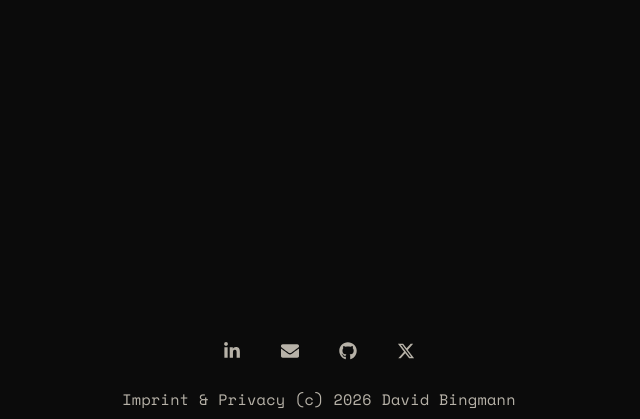
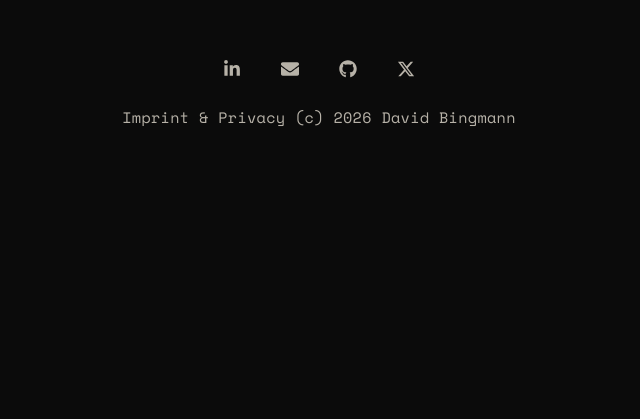
Before and after one commit to davidbingmann/davidbingmann.de, a React (Vite) app: page /projects in a window 1280 px wide. Shown: the part 803-1222 px from the top of the page, without its empty margins (321-961 px from the left). After the commit the page ends 976 px from the top, so only its background shows below. Built offline with nearby package versions, Linux system fonts and the light colour scheme.

Commit message:
Remove Semestral from projects page

```diff
--- a/src/data/projects.js
+++ b/src/data/projects.js
@@ -15,28 +15,6 @@ export const projects = [
     body: [
       'As part of a seminar at the University of Trier, I wrote this paper on humanoid robots in the context of Industry 5.0: not as a replacement for humans, but as a possible way to make industrial work more resilient, flexible, and human-centered.',
       'The paper discusses why current automation still struggles in human-designed factories, what recent robot learning research makes possible, and where the technical, economic, and regulatory limits still are. You can read the public PDF version above.',
-    ],
-  },
-  {
-    slug: 'semestral',
-    title: 'Semestral',
-    headline: 'A native macOS app for organizing university coursework.',
-    tags: ['macos', 'swiftui', 'productivity', 'university'],
-    repo: {
-      label: 'davidbingmann/Semestral',
-      href: 'https://github.com/davidbingmann/Semestral',
-    },
-    summary:
-      "For a long time I was looking for an app to organize my university life — tasks, deadlines, exams, and grades all in one place — but I could never find one that did everything I wanted, so I built my own.",
-    body: [
-      "For a long time I was looking for an app to organize my university life — tasks, deadlines, exams, and grades all in one place. I tried plenty of to-do apps, calendar apps, and study planners, but none of them combined the features I actually needed without dragging in a lot of clutter I didn't.",
-      "So I built my own. Semestral is a native macOS app, written in SwiftUI with SwiftData, designed around the way I actually plan a semester: organized by semester and module, with the same data flowing into a board, a calendar, an exam list, and a grade overview.",
-      "The Board is a classic Kanban with three columns — To Do, In Progress, Done — but with drag-and-drop between columns, deadline-based sorting, urgency-tinted cards that get redder the closer the deadline is, and recurring tasks that automatically roll over to the next occurrence when completed.",
-      "The Calendar is a month view of every task deadline and exam date, color-coded by module, so I can see at a glance where the heavy weeks are.",
-      "The Exams tab keeps a per-module list of upcoming and past exam dates, with optional time-of-day precision for the ones that actually have a fixed slot, and a portfolio mode for modules that have several deadlines instead of a single exam.",
-      "The Grades tab computes a German weighted average on the 1.0–5.0 scale, ECTS-weighted, with a Bachelor/Master toggle and per-semester breakdowns, so I always know where I stand.",
-      "Semesters and modules are created inline from the toolbar and from the module pickers in each form, so adding a new module never pulls me out of whatever I'm doing. The active semester is remembered across launches, completed tasks are cleaned up automatically after a few days, and past exams disappear from the list on their own.",
-      "If you want to try it or build it yourself, you can find the installation instructions in the GitHub repository.",
     ],
   },
   {
```
